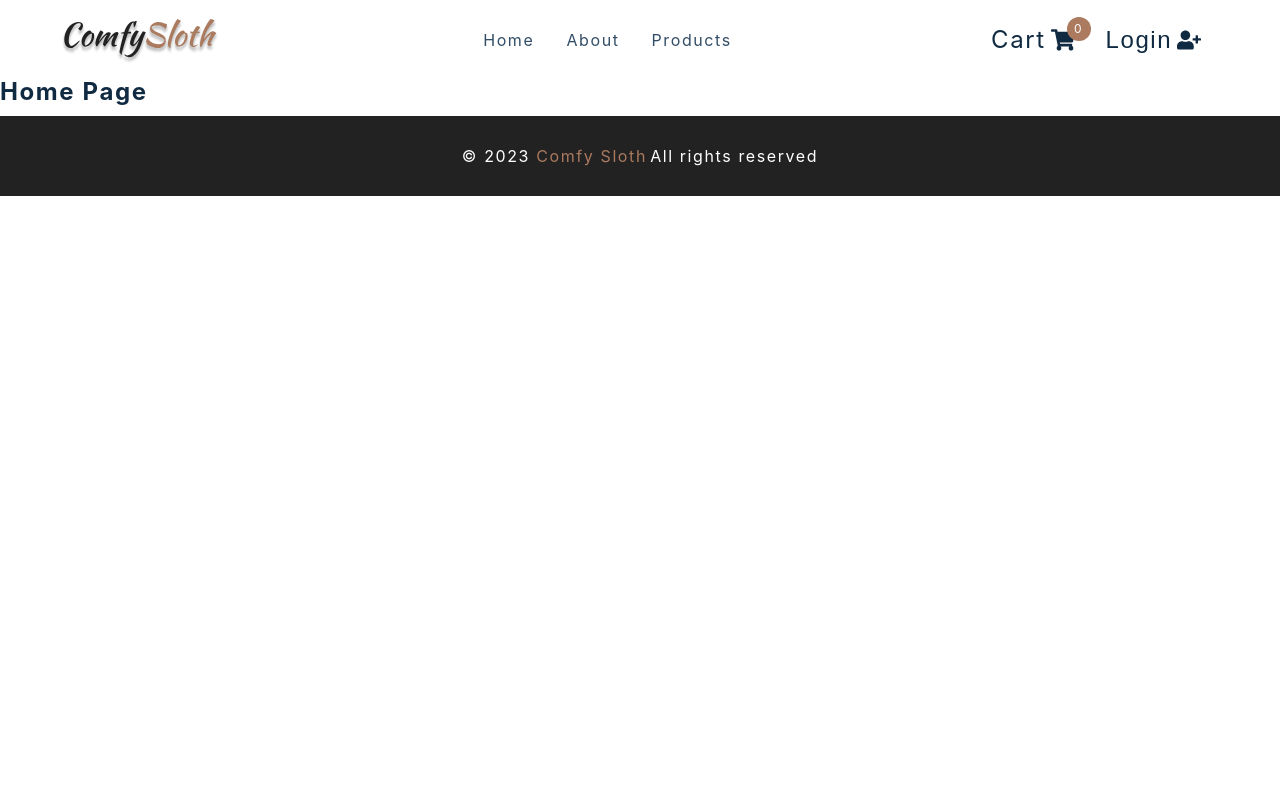
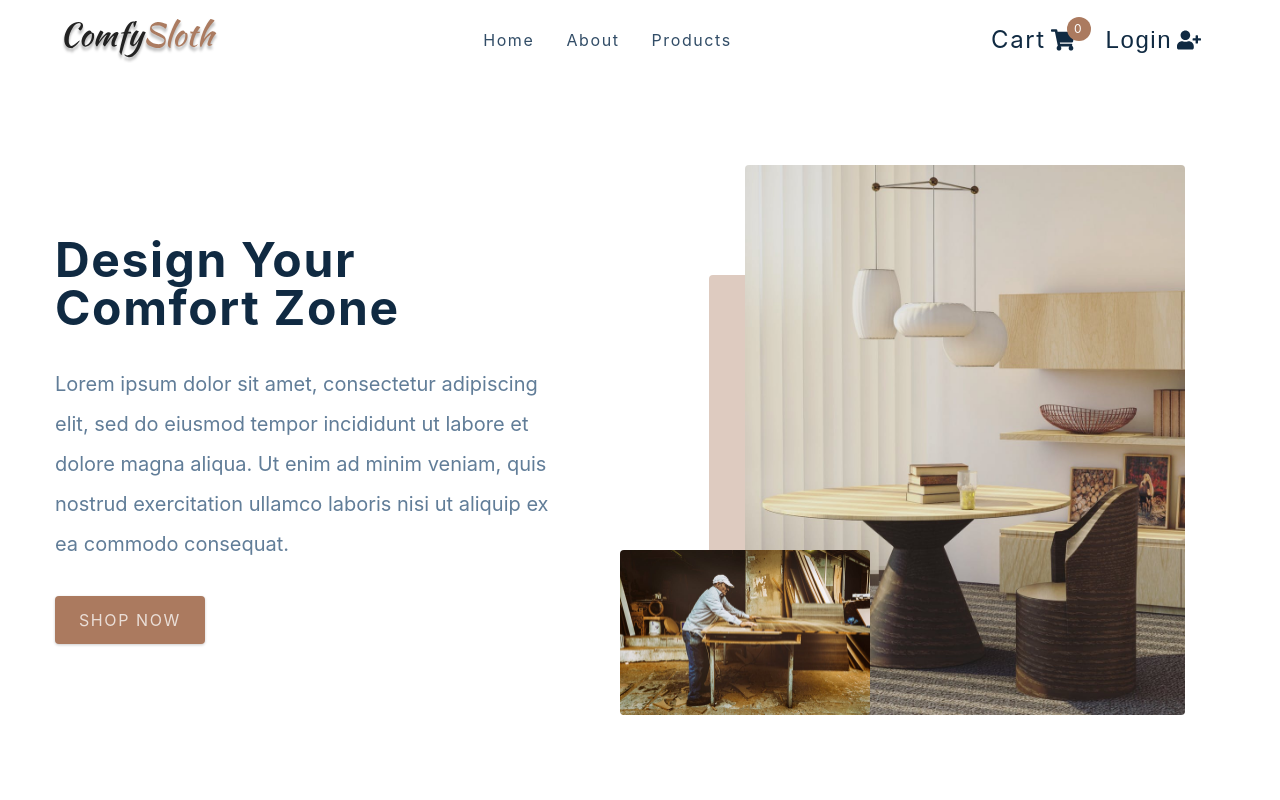
Before and after one commit to gaurisharma1122/Comfy-Sloth, a React (Create React App) app: page / in a window 1280 px wide. Shown: the top 800 px of the page. Built offline with nearby package versions, Linux system fonts and the light colour scheme.

Commit message:
added hero, services and contact ccomponents in home page

```diff
--- /dev/null
+++ b/src/components/Contact.js
@@ -0,0 +1,84 @@
+import React from 'react'
+import styled from 'styled-components'
+
+const Contact = () => {
+    return (
+        <Wrapper>
+            <div className="section-center">
+                <h3>Join our newsletter and get 20% off</h3>
+                <div className="content">
+                    <p>Lorem ipsum dolor sit amet, consectetur adipiscing elit, sed do eiusmod tempor incididunt ut labore et dolore magna aliqua. Ut enim ad minim veniam, quis nostrud exercitation ullamco laboris nisi ut aliquip ex ea commodo consequat.</p>
+                    <form className="contact-form">
+                        <input type="email" placeholder='enter emai' className='form-input' />
+                        <button type="submit" className='submit-btn'>subscribe</button>
+                    </form>
+                </div>
+            </div>
+        </Wrapper>
+    )
+  }
+  const Wrapper = styled.section`
+    padding: 5rem 0;
+    h3 {
+      text-transform: none;
+    }
+    p {
+      line-height: 2;
+      max-width: 45em;
+      color: var(--clr-grey-5);
+    }
+    .contact-form {
+      width: 90vw;
+      max-width: 500px;
+      display: grid;
+      grid-template-columns: 1fr auto;
+    }
+    .form-input,
+    .submit-btn {
+      font-size: 1rem;
+      padding: 0.5rem 1rem;
+      border: 2px solid var(--clr-black);
+    }
+    .form-input {
+      border-right: none;
+      color: var(--clr-grey-3);
+      border-top-left-radius: var(--radius);
+      border-bottom-left-radius: var(--radius);
+    }
+    .submit-btn {
+      border-top-right-radius: var(--radius);
+      border-bottom-right-radius: var(--radius);
+    }
+    .form-input::placeholder {
+      color: var(--clr-black);
+      text-transform: capitalize;
+    }
+    .submit-btn {
+      background: var(--clr-primary-5);
+      text-transform: capitalize;
+      letter-spacing: var(--spacing);
+      cursor: pointer;
+      transition: var(--transition);
+      color: var(--clr-black);
+    }
+    .submit-btn:hover {
+      color: var(--clr-white);
+    }
+    @media (min-width: 992px) {
+      .content {
+        display: grid;
+        grid-template-columns: 1fr 1fr;
+        align-items: center;
+        gap: 8rem;
+        margin-top: 2rem;
+      }
+      p {
+        margin-bottom: 0;
+      }
+    }
+    @media (min-width: 1280px) {
+      padding: 15rem 0;
+    }
+  `
+
+  export default Contact
--- /dev/null
+++ b/src/components/FeaturedProducts.js
@@ -0,0 +1,31 @@
+import React from 'react'
+import styled from 'styled-components'
+
+const FeaturedProducts = () => {
+    return <h4>featured products</h4>
+  }
+
+  const Wrapper = styled.section`
+    background: var(--clr-grey-10);
+    .featured {
+      margin: 4rem auto;
+      display: grid;
+      gap: 2.5rem;
+      img {
+        height: 225px;
+      }
+    }
+    .btn {
+      display: block;
+      width: 148px;
+      margin: 0 auto;
+      text-align: center;
+    }
+    @media (min-width: 576px) {
+      .featured {
+        grid-template-columns: repeat(auto-fit, minmax(360px, 1fr));
+      }
+    }
+  `
+
+  export default FeaturedProducts
--- /dev/null
+++ b/src/components/Hero.js
@@ -0,0 +1,85 @@
+import React from 'react'
+import styled from 'styled-components'
+import hero_bcg1 from "../assets/hero-bcg.jpeg"
+import hero_bcg2 from "../assets/hero-bcg-2.jpeg"
+import { Link } from 'react-router-dom'
+
+
+const Hero = () => {
+    return (
+        <Wrapper className='section-center'>
+            <article className="content">
+                <h1>design your <br/> comfort zone</h1>
+                <p>Lorem ipsum dolor sit amet, consectetur adipiscing elit, sed do eiusmod tempor incididunt ut labore et dolore magna aliqua. Ut enim ad minim veniam, quis nostrud exercitation ullamco laboris nisi ut aliquip ex ea commodo consequat.</p>
+                <Link to="/products" className='btn hero-btn'>Shop Now</Link>
+            </article>
+            <article className="img-container">
+                <img src={hero_bcg1} alt="img1" className='main-img'/>
+                <img src={hero_bcg2} alt="img2" className='accent-img'/>
+            </article>
+        </Wrapper>
+    )
+  }
+
+  const Wrapper = styled.section`
+    min-height: 60vh;
+    display: grid;
+    place-items: center;
+    .img-container {
+      display: none;
+    }
+    p {
+      line-height: 2;
+      max-width: 45em;
+      margin-bottom: 2rem;
+      color: var(--clr-grey-5);
+      font-size: 1rem;
+    }
+    @media (min-width: 992px) {
+      height: calc(100vh - 5rem);
+      grid-template-columns: 1fr 1fr;
+      gap: 8rem;
+      h1 {
+        margin-bottom: 2rem;
+      }
+      p {
+        font-size: 1.25rem;
+      }
+      .hero-btn {
+        padding: 0.75rem 1.5rem;
+        font-size: 1rem;
+      }
+      .img-container {
+        display: block;
+        position: relative;
+      }
+      .main-img {
+        width: 100%;
+        height: 550px;
+        position: relative;
+        border-radius: var(--radius);
+        display: block;
+        object-fit: cover;
+      }
+      .accent-img {
+        position: absolute;
+        bottom: 0;
+        left: 0;
+        width: 250px;
+        transform: translateX(-50%);
+        border-radius: var(--radius);
+      }
+      .img-container::before {
+        content: '';
+        position: absolute;
+        width: 10%;
+        height: 80%;
+        background: var(--clr-primary-9);
+        bottom: 0%;
+        left: -8%;
+        border-radius: var(--radius);
+      }
+    }
+  `
+
+  export default Hero
--- /dev/null
+++ b/src/components/Services.js
@@ -0,0 +1,92 @@
+import React from 'react'
+import styled from 'styled-components'
+import { services } from '../utils/constants'
+
+const Services = () => {
+    return (
+        <Wrapper>
+            <div className="section-center">
+                <article className="header">
+                    <h3>custom furniture <br />built only for you</h3>
+                    <p>Lorem ipsum dolor sit amet, consectetur adipiscing elit, sed do eiusmod tempor incididunt ut labore et dolore magna aliqua. Ut enim ad minim veniam quis.</p>
+                </article>
+                <div className="services-center">
+                    {
+                        services.map((service)=>{
+                            return (
+                                <article key={service.id} className='service'>
+                                    <span className='icon'>{service.icon}</span>
+                                    <h4>{service.title}</h4>
+                                    <p>{service.text}</p>
+                                </article>
+                            )
+                        })
+                    }
+                </div>
+            </div>
+        </Wrapper>
+    )
+}
+
+const Wrapper = styled.section`
+    h3,
+    h4 {
+      color: var(--clr-primary-1);
+    }
+    padding: 5rem 0;
+    background: var(--clr-primary-10);
+    .header h3 {
+      margin-bottom: 2rem;
+    }
+    p {
+      margin-bottom: 0;
+      line-height: 1.8;
+      color: var(--clr-primary-3);
+    }
+    .services-center {
+      margin-top: 4rem;
+      display: grid;
+      gap: 2.5rem;
+    }
+    .service {
+      background: var(--clr-primary-7);
+      text-align: center;
+      padding: 2.5rem 2rem;
+      border-radius: var(--radius);
+      p {
+        color: var(--clr-primary-2);
+      }
+    }
+    span {
+      width: 4rem;
+      height: 4rem;
+      display: grid;
+      margin: 0 auto;
+      place-items: center;
+      margin-bottom: 1rem;
+      border-radius: 50%;
+      background: var(--clr-primary-10);
+      color: var(--clr-primary-1);
+      svg {
+        font-size: 2rem;
+      }
+    }
+    @media (min-width: 992px) {
+      .header {
+        display: grid;
+        grid-template-columns: 1fr 1fr;
+      }
+    }
+    @media (min-width: 576px) {
+      .services-center {
+        grid-template-columns: repeat(auto-fit, minmax(360px, 1fr));
+      }
+    }
+    @media (min-width: 1280px) {
+      padding: 0;
+      .section-center {
+        transform: translateY(5rem);
+      }
+    }
+  `
+export default Services
--- a/src/pages/HomePage.js
+++ b/src/pages/HomePage.js
@@ -1,10 +1,17 @@
 import React from 'react'
+import Hero from '../components/Hero'
+import FeaturedProducts from '../components/FeaturedProducts'
+import Services from '../components/Services'
+import Contact from '../components/Contact'
 
 const HomePage = () => {
   return (
-    <h4>
-      Home page
-    </h4>
+    <main>
+      <Hero/>
+      <FeaturedProducts/>
+      <Services/>
+      <Contact/>
+    </main>
   )
 }
 
```
